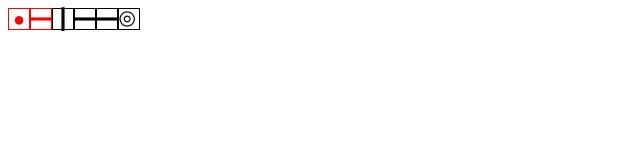
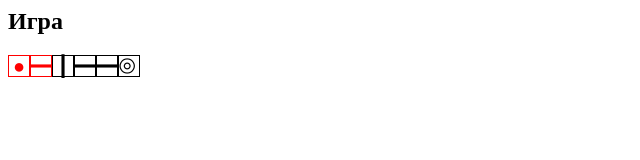
Before and after one commit to geosins/game-wires-and-bulbs, a website with bundled scripts: page src/index.html in a window 1280 px wide. Shown: the whole page, without its empty margins (0-640 px from the left). Built offline with nearby package versions, Linux system fonts and the light colour scheme.

Commit message:
Move game board from body to individual div

```diff
--- a/src/View.ts
+++ b/src/View.ts
@@ -12,14 +12,14 @@ export class View {
     }
 
     public render(): void {
-        const body = document.body;
-        body.innerHTML = '';
+        const gameBoard = document.getElementsByClassName('game-board')[0];
+        gameBoard.innerHTML = '';
 
         for (let y = 0; y < this.squaresView[0].length; y++) {
             for (let x = 0; x < this.squaresView.length; x++) {
-                body.appendChild(this.squaresView[x][y])
+                gameBoard.appendChild(this.squaresView[x][y])
             }
-            body.appendChild(document.createElement('br'))
+            gameBoard.appendChild(document.createElement('br'))
         }
     }
 
--- a/src/index.html
+++ b/src/index.html
@@ -16,6 +16,9 @@
         </style>
     </head>
     <body>
+        <h2>Игра</h2>
+        <div class="game-board"></div>
+        <h3 class="message"></h3>
     </body>
     <script src="./script.js"></script>
 </html>
```
